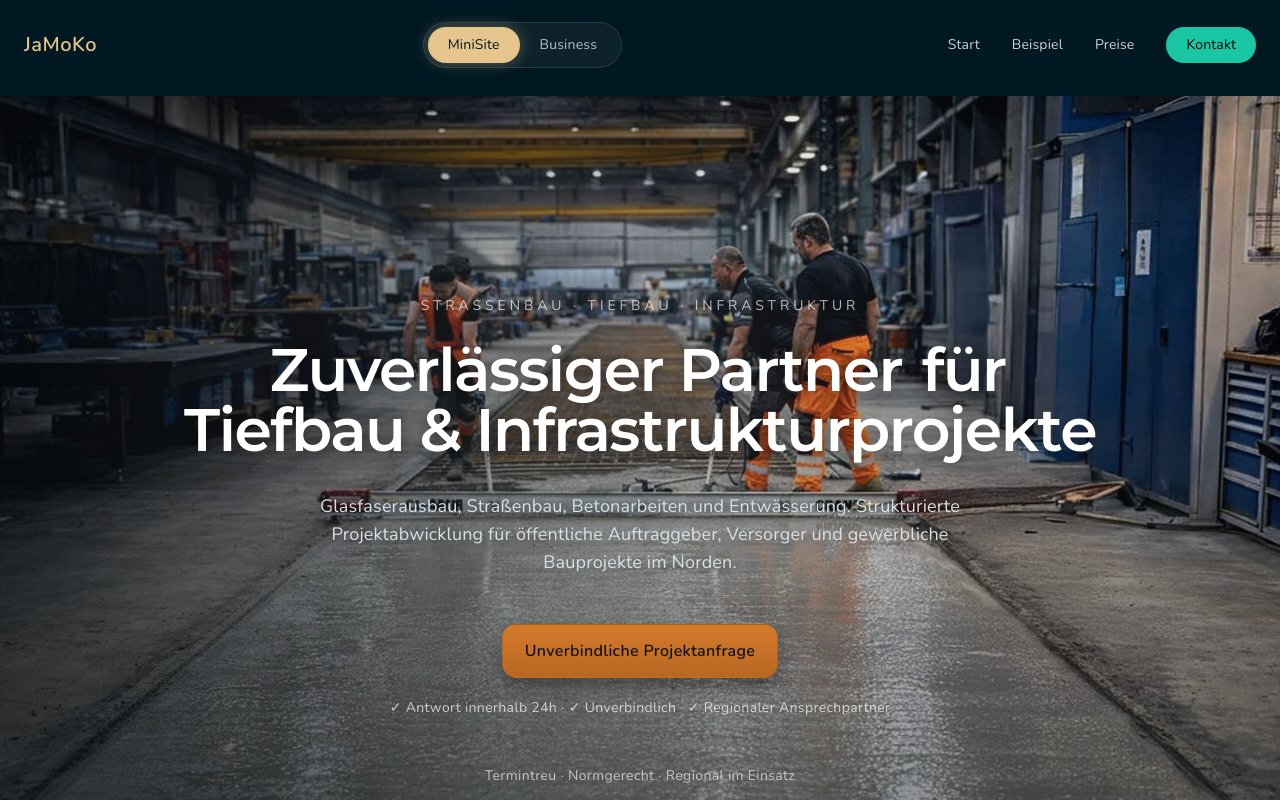
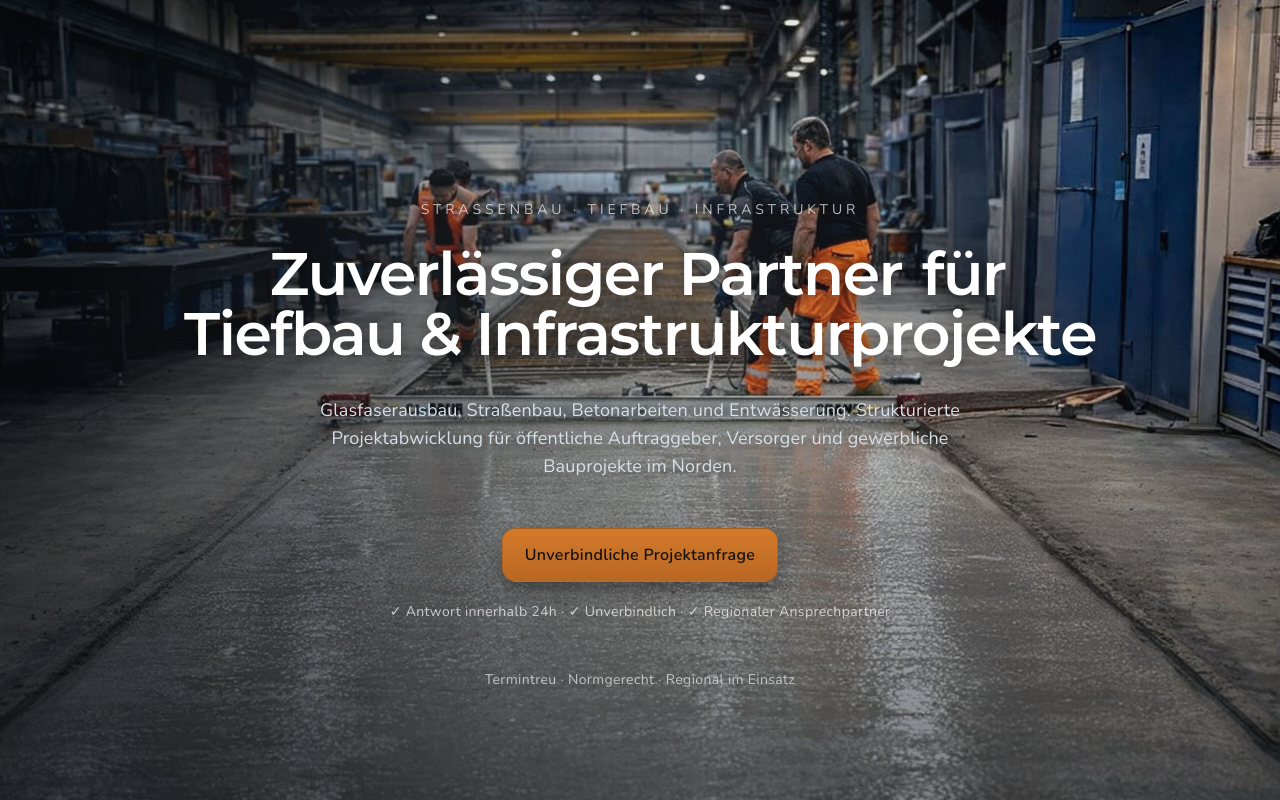
Before and after one commit to Jamoko112026/Jamoko-v1, a React (Vite) app: page / in a window 1280 px wide. Shown: the top 800 px of the page. Built offline with nearby package versions, Linux system fonts and the light colour scheme.

Commit message:
SLB root layout clean separation

```diff
--- a/src/App.tsx
+++ b/src/App.tsx
@@ -14,20 +14,22 @@ import StickyLandingCTA from "./components/StickyLandingCTA";
 export default function App() {
   const { pathname } = useLocation();
 
-  // SL Bautec Bereich trennen
-  const isSLB = pathname.startsWith("/slb");
+  /**
+   * SLB ist jetzt ROOT (/)
+   * → Alles außer /jamoko gehört zu SLB
+   */
+  const isJamoko = pathname.startsWith("/jamoko");
+  const isSLB = !isJamoko;
 
   return (
     <div
       className={`
         min-h-screen flex flex-col
-        ${!isSLB ? "bg-[#001821] text-jamoko-text" : ""}
+        ${isJamoko ? "bg-[#001821] text-jamoko-text" : ""}
       `}
     >
 
-      {/* =========================
-         ACCESSIBILITY SKIP LINK
-      ========================= */}
+      {/* Skip Link */}
       <a
         href="#main"
         className="
@@ -41,47 +43,35 @@ export default function App() {
         Zum Inhalt springen
       </a>
 
-      {/* =========================
-         JAMOKO HEADER
-      ========================= */}
-      {!isSLB && <Header />}
+      {/* JAMOKO HEADER */}
+      {isJamoko && <Header />}
 
-      {/* =========================
-         MAIN CONTENT
-      ========================= */}
+      {/* MAIN */}
       <main
         id="main"
         role="main"
         className={`
           flex-1
-          ${!isSLB ? "pt-24 pb-28" : ""}
+          ${isJamoko ? "pt-24 pb-28" : ""}
         `}
       >
         <AnimatedRoutes />
       </main>
 
-      {/* =========================
-         MOBILE STICKY CTA
-      ========================= */}
-      {!isSLB && <StickyLandingCTA />}
+      {/* JAMOKO CTA */}
+      {isJamoko && <StickyLandingCTA />}
 
-      {/* =========================
-         JAMOKO FOOTER
-      ========================= */}
-      {!isSLB && (
+      {/* JAMOKO FOOTER */}
+      {isJamoko && (
         <>
-          {/* Desktop Footer */}
           <div className="hidden md:block">
             <FooterGlass />
           </div>
-
-          {/* Mobile Legal Footer */}
           <div className="md:hidden">
             <FooterMobileLegal />
           </div>
         </>
       )}
-
     </div>
   );
 }
```
